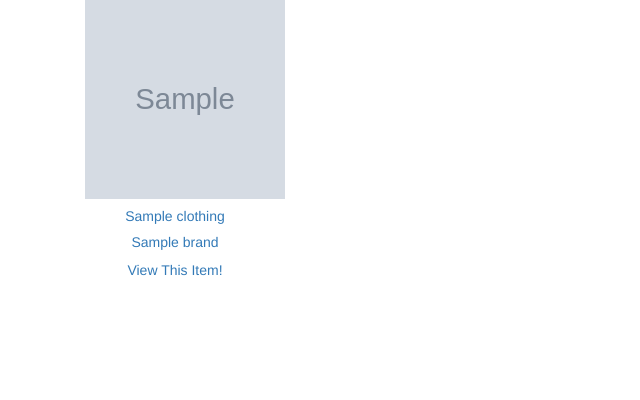
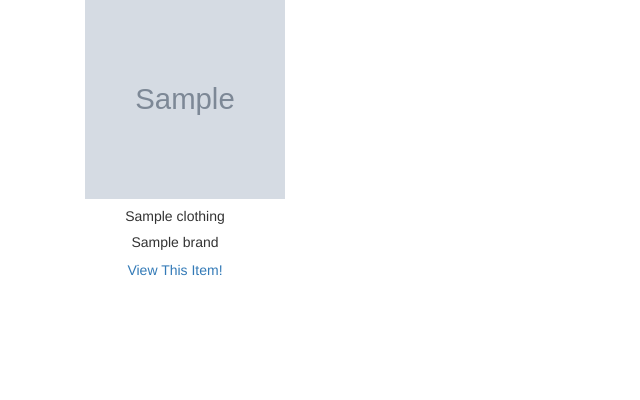
Before and after one commit to clenberger/SWDB, a Flask app: page / in a window 1280 px wide. Shown: the part 172-572 px from the top of the page, without its empty margins (0-640 px from the left). Run offline with Flask 2, Linux system fonts and the light colour scheme; grey boxes marked "Sample" are stand-in pictures; a database or web service that is not in the repository returns one stand-in record (values such as "Sample title"); some libraries are stand-ins or nearby versions.

Commit message:
Updating UI/UX

```diff
--- a/templates/clothing_index.html
+++ b/templates/clothing_index.html
@@ -14,7 +14,7 @@
     {% for item in clothing_db %}
     <div class="col-md-3">
         <div class="mh-100" style="height: 500px;">
-            <div class="card text-primary border-dark" style="width: 18rem;">
+            <div class="card border-dark" style="width: 18rem;">
                 <img src="{{item.image}}" class="card-img-top" width="200" height="200">
                 <div class="card-body text-center">
                     <h5 class="card-text">{{ item.name }}</h5>
```
